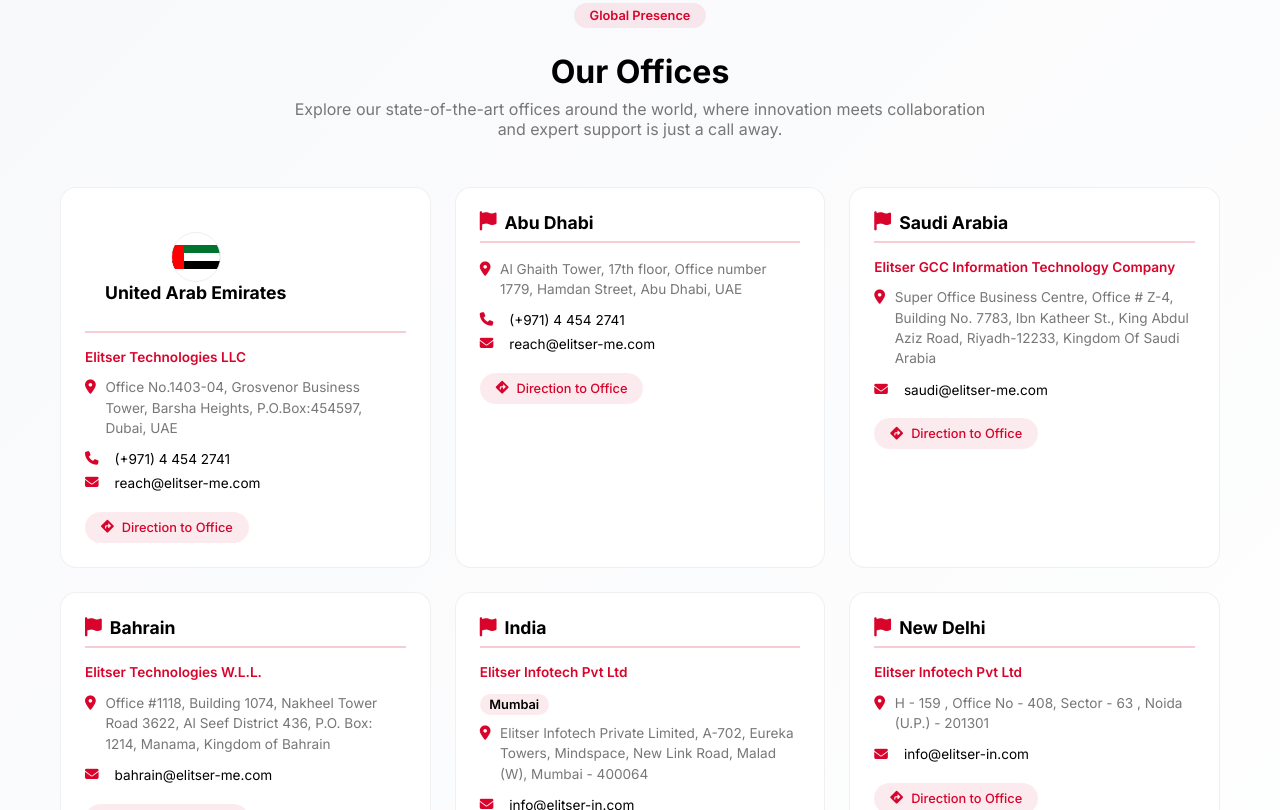
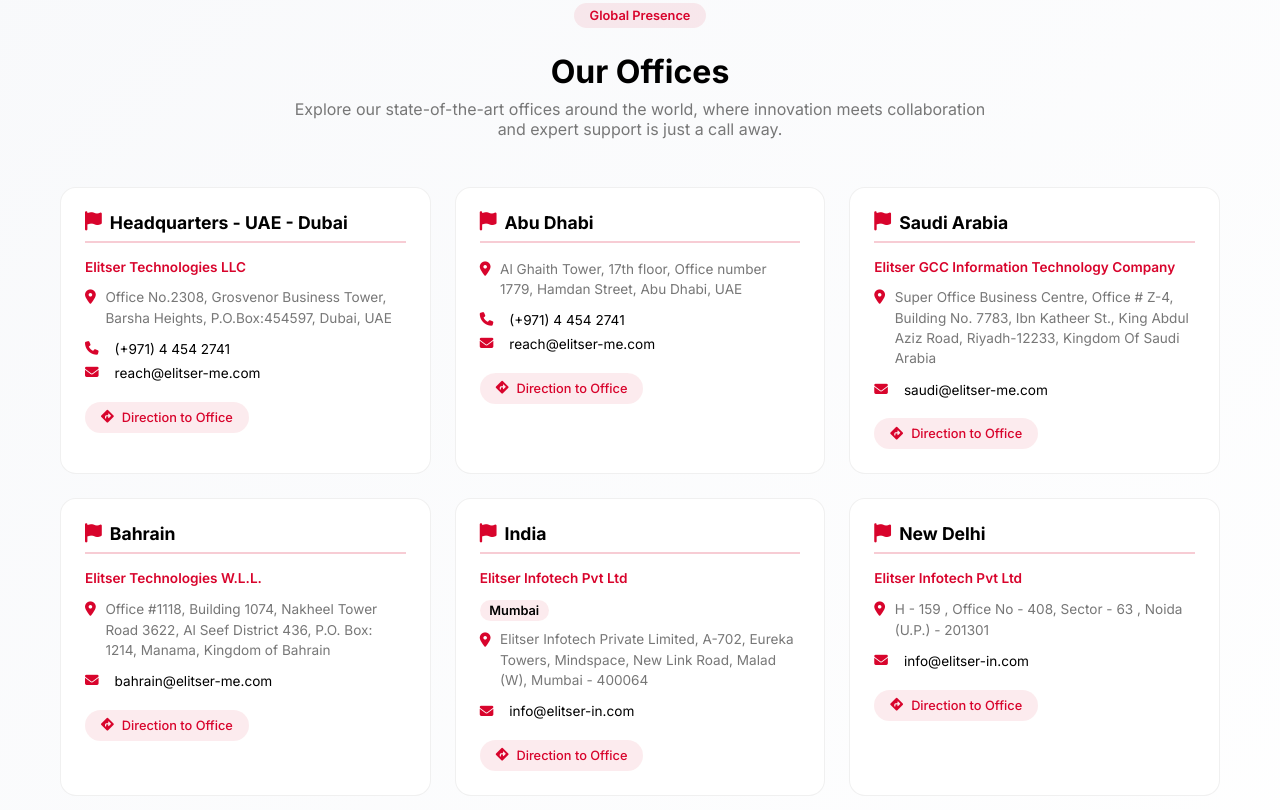
Before and after one commit to Grey-Hat-Guy/Elitser-webapp, a plain HTML site: page contact-us.html in a window 1280 px wide. Shown: the part 896-1706 px from the top of the page. Drawn offline with Linux system fonts and the light colour scheme.

Commit message:
Update contact-us.html

```diff
--- a/contact-us.html
+++ b/contact-us.html
@@ -116,19 +116,16 @@
 
           <div class="offices-grid">
             <!-- UAE - Dubai -->
-            <div class="office-card">
-				<div id="flag-container">
-			<div class="office-country">
-			<div class="item">
-            <svg class="flag-icon"><use xlink:href="#flag-uae"></use></svg>
-           <h3>United Arab Emirates</h3>
-        </div>
-              </div> </div>
+           <div class="office-card">
+              <div class="office-country">
+                <i class="fas fa-flag"></i>
+                <h3>Headquarters - UAE - Dubai </h3>
+              </div>
               <div class="office-company">Elitser Technologies LLC</div>
               <div class="office-location">
                 <i class="fas fa-map-marker-alt"></i>
                 <span
-                  >Office No.1403-04, Grosvenor Business Tower, Barsha Heights,
+                  >Office No.2308, Grosvenor Business Tower, Barsha Heights,
                   P.O.Box:454597, Dubai, UAE</span
                 >
               </div>
```
